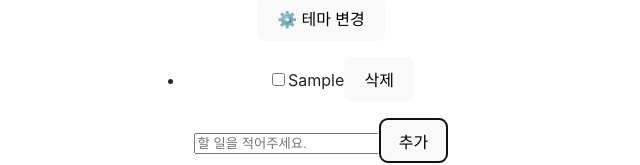
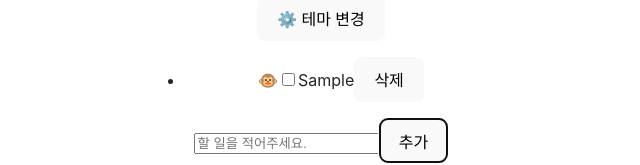
Before and after one commit to parkjangwon/react-todo, a React (Vite) app: page / in a window 1280 px wide. Both pictures are taken after typing "Sample" into the empty fields and a click on the button "추가". Shown: the part 403-568 px from the top of the page, without its empty margins (319-959 px from the left). Built offline with nearby package versions, Linux system fonts and the light colour scheme.

Commit message:
feat: 랜덤 이모지 기능 추가

```diff
--- a/src/component/ui/TodoList.jsx
+++ b/src/component/ui/TodoList.jsx
@@ -16,9 +16,9 @@ function TodoList() {
     newList.splice(index, 1)
     setList(newList)
 
-    const newCheckedItems = { ...checkedTodo }
-    delete newCheckedItems[index]
-    setCheckedTodo(newCheckedItems)
+    const newCheckedTodos = { ...checkedTodo }
+    delete newCheckedTodos[index]
+    setCheckedTodo(newCheckedTodos)
   }
 
   const handleCheckedChange = index => {
@@ -28,6 +28,12 @@ function TodoList() {
     })
   }
 
+  const emojis = ['🐶', '🐱', '🐰', '🐼', '🐵', '🐴', '😘', '🥹', '🚀', '🗿']
+
+  const getRandomEmoji = () => {
+    return emojis[Math.floor(Math.random() * emojis.length)]
+  }
+
   return (
     <>
       <div>
@@ -35,6 +41,7 @@ function TodoList() {
           {list.map((todo, index) => (
             <li key={index}>
               <label>
+                {getRandomEmoji()}
                 <input
                   type='checkbox'
                   checked={!!checkedTodo[index]}
```
